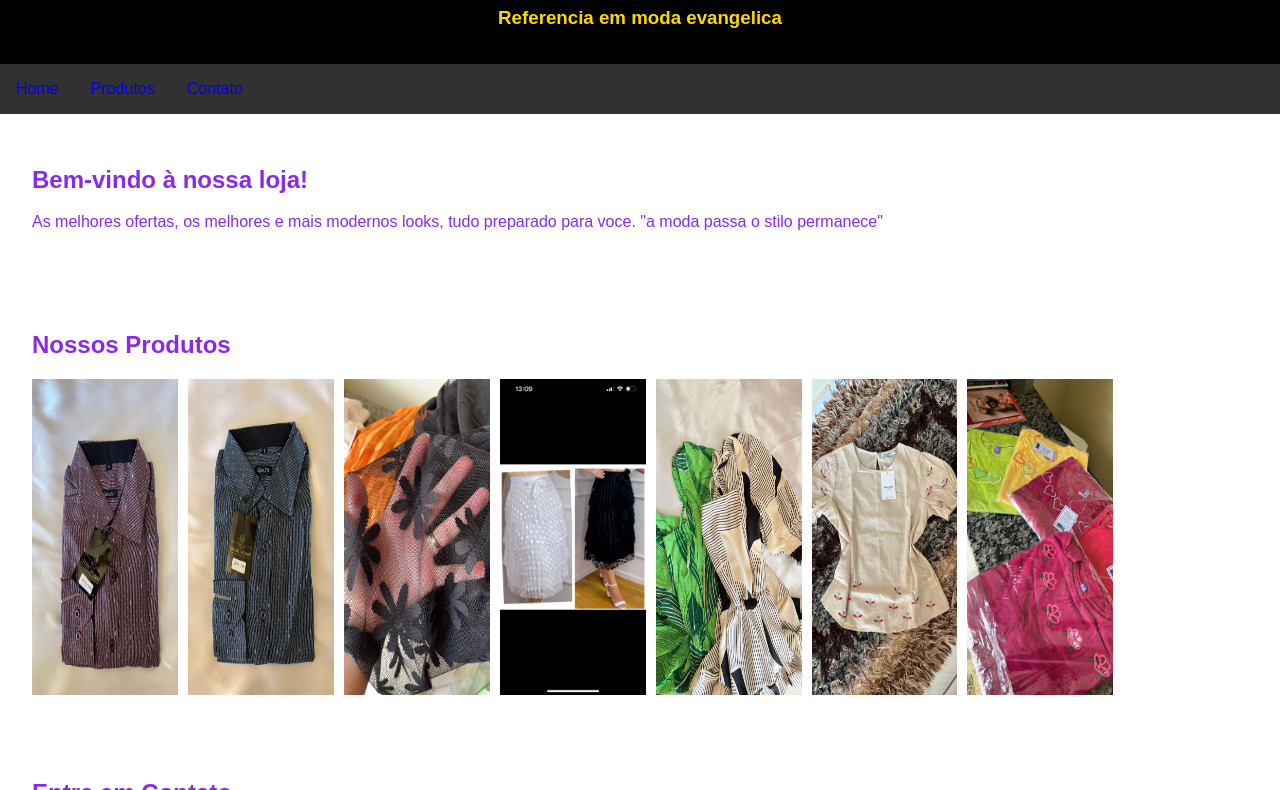
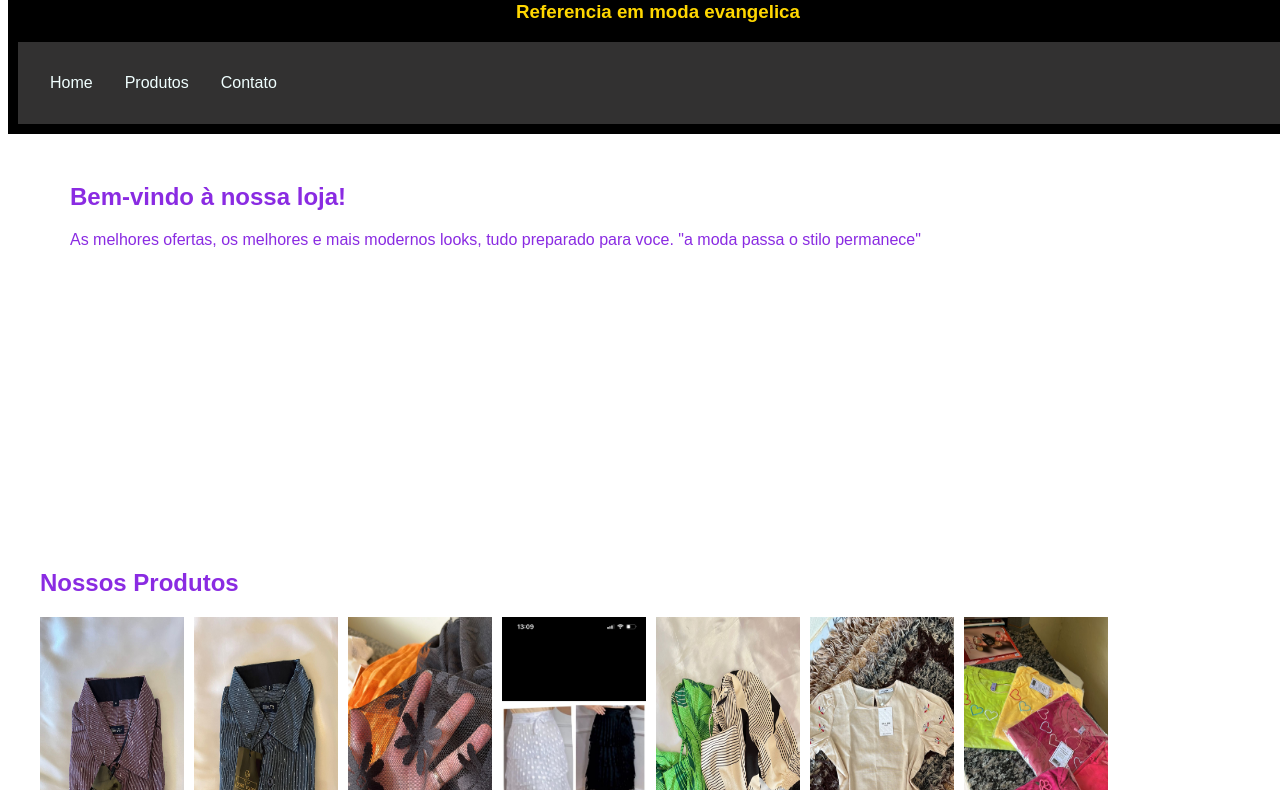
Before and after one commit to Gngac987/app.js, a website: page index.html in a window 1280 px wide. Shown: the part 89-879 px from the top of the page. Drawn offline with Linux system fonts and the light colour scheme.

Commit message:
alinhado

```diff
--- a/index.html
+++ b/index.html
@@ -12,16 +12,17 @@
   <header>
     <h1>Anna store</h1>
     <h3>Referencia em moda evangelica</h3>
-    <!-- Adicione o loh2gotipo da loja aqui -->
-  </header>
-
-  <nav>
+    <nav>
     <ul>
       <li><a href="#home">Home</a></li>
       <li><a href="#produtos">Produtos</a></li>
       <li><a href="#contato">Contato</a></li>
     </ul>
   </nav>
+    <!-- Adicione o loh2gotipo da loja aqui -->
+  </header>
+
+
 
   <section id="home">
     <h2>Bem-vindo à nossa loja!</h2>
@@ -37,19 +38,19 @@
   <section id="produtos">
     <h2>Nossos Produtos</h2>
     <div class="container">
-        <img src="images/camisa,.jpg" alt="Imagem 1" class="image">
+      <img src="images/camisa,.jpg" alt="Imagem 1" class="image">
         <img src="images/camisa...jpg" alt="Imagem 2" class="image">
         <img src="images/camisa.jpg" alt="imagem 3" class="image">
         <img src="images/IMG-20240113-WA0004.jpg" alt="imagem 3" class="image">
         <img src="images/IMG-20240113-WA0006.jpg" alt="imagem 3" class="image">
         <img src="images/IMG-20240113-WA0007.jpg" alt="imagem 3" class="image">
         <img src="images/IMG-20240113-WA0009.jpg" alt="Imagem 1" class="image"
-      </div>
+    </div>
     <!-- Adicione imagens e descrições dos produtos aqui -->
   </section>
 
   <section id="contato">
-    <h2>Entre em Contato</h2>
+    <h2>Contatos</h2>
     <!-- Adicione um formulário de contato ou informações de contato aqui -->
   </section>
 
@@ -70,7 +71,7 @@
     </section>
 
     <h3>O que esta achando no noso site?</h3>
-  <form method="post" action="/" id="meuFormulario" netlify>
+  <form id="meuFormulario" netlify action="/"  method="post">
         <label for="nome">Nome:</label>
         <input type="text" id="nome" name="nome" required><br>
 
--- a/style.css
+++ b/style.css
@@ -1,20 +1,35 @@
 
 body {
     font-family: Arial, sans-serif;
-    margin: 0;
     padding: 0;
+    margin-top: 130px;
 
   }
+
+
 
   header {
     background-color: black;
     color: gold;
     text-align: center;
     padding: 1em;
+    position: fixed;
+    top: 0;
+    width: 100%;
+    padding: 10px;
 
   }
+
+
+
   nav{
+
+    height: auto;
     background-color: rgb(50, 49, 49);
+    width: 100%;
+    padding: 1em
+
+
   }
 
   nav ul {
@@ -23,20 +38,27 @@ body {
     margin: 0;
     display: flex;
 
+
   }
 
   nav a {
     text-decoration: none;
-    color: ;
+    color: azure;
     padding: 1em;
     display: block;
 
+
+
+  }
+  #home{
+    margin: 220px;
+    margin-left: 30px;
   }
 
   section {
-    padding: 2em;
+
     color: blueviolet;
-
+    padding: 2em
 
   }
 
```
